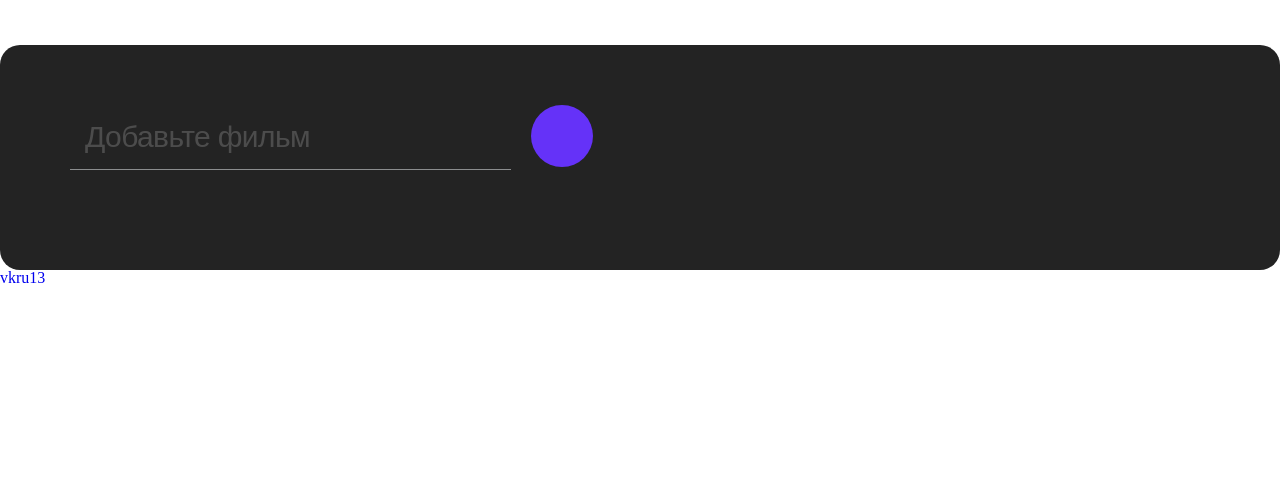
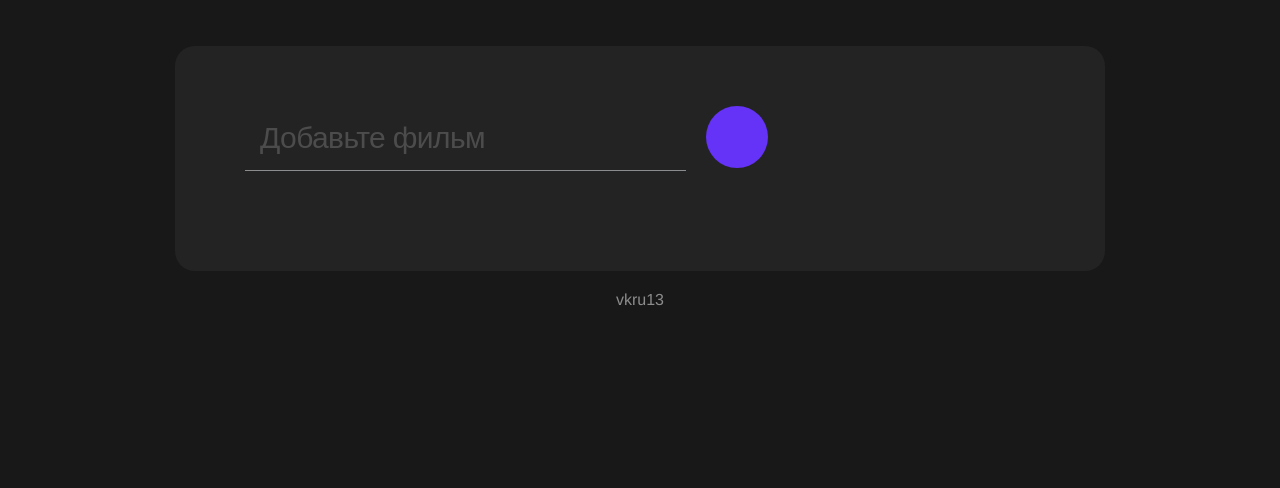
Before and after one commit to alexandrmetelkovit/movie-list, a plain HTML site: page index.html in a window 1280 px wide. Shown: the part 312-800 px from the top of the page. Drawn offline with nearby package versions, Linux system fonts and the light colour scheme.

Commit message:
delete blocks css

```diff
--- a/index.html
+++ b/index.html
@@ -13,10 +13,11 @@
 	<title>Movie-list</title>
 
 	<link rel="stylesheet" href="styles/reset.css">
-	<link rel="stylesheet" href="blocks/header/header.css">
-	<link rel="stylesheet" href="blocks/movies/movies.css">
-	<link rel="stylesheet" href="blocks/validation/validation.css">
-	<link rel="stylesheet" href="blocks/footer/">
+	<link rel="stylesheet" href="styles/index.css">
+	<link rel="stylesheet" href="styles/header.css">
+	<link rel="stylesheet" href="styles/movies.css">
+	<link rel="stylesheet" href="styles/validation.css">
+	<link rel="stylesheet" href="styles/footer.css">
 </head>
 
 
```
Also changed, not shown: styles/footer.css (renamed from blocks/footer/footer.css), styles/header.css (renamed from blocks/header/header.css), styles/movies.css (renamed from blocks/movies/movies.css), styles/validation.css (renamed from blocks/validation/validation.css), 1 other file.
